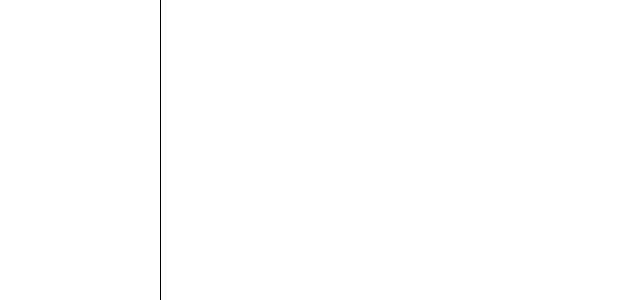
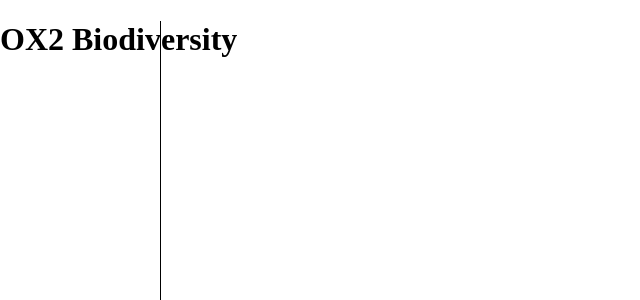
Before and after one commit to cide0/school-project, an Angular app in the folder code/public/app/: page / in a window 1280 px wide. Shown: the top 300 px of the page, without its empty margins (0-640 px from the left). Built offline with nearby package versions, Linux system fonts and the light colour scheme.

Commit message:
#17 Hompage base

```diff
--- a/code/public/app/src/app/app.component.html
+++ b/code/public/app/src/app/app.component.html
@@ -1 +1,2 @@
 <app-navbar></app-navbar>
+<app-homepage></app-homepage>
--- /dev/null
+++ b/code/public/app/src/app/homepage/dashboard/dashboard.component.html
@@ -0,0 +1 @@
+<div class="dashboard"></div>
--- /dev/null
+++ b/code/public/app/src/app/homepage/dashboard/dashboard.component.ts
@@ -0,0 +1,10 @@
+import { Component } from '@angular/core';
+
+@Component({
+  selector: 'app-dashboard',
+  templateUrl: './dashboard.component.html',
+  styleUrls: ['./dashboard.component.css']
+})
+export class DashboardComponent {
+  title = 'angular-docker';
+}
--- /dev/null
+++ b/code/public/app/src/app/homepage/homepage.component.html
@@ -0,0 +1,2 @@
+<h1>OX2 Biodiversity</h1>
+<app-dashboard></app-dashboard>
--- /dev/null
+++ b/code/public/app/src/app/homepage/homepage.component.ts
@@ -0,0 +1,10 @@
+import { Component } from '@angular/core';
+
+@Component({
+  selector: 'app-homepage',
+  templateUrl: './homepage.component.html',
+  styleUrls: ['./homepage.component.css']
+})
+export class HomepageComponent {
+  title = 'angular-docker';
+}
```
Also changed, not shown: code/public/app/src/app/app.module.ts (+6 -1 lines), code/public/app/src/app/homepage/dashboard/dashboard.component.css (added), code/public/app/src/app/homepage/homepage.component.css (added).
